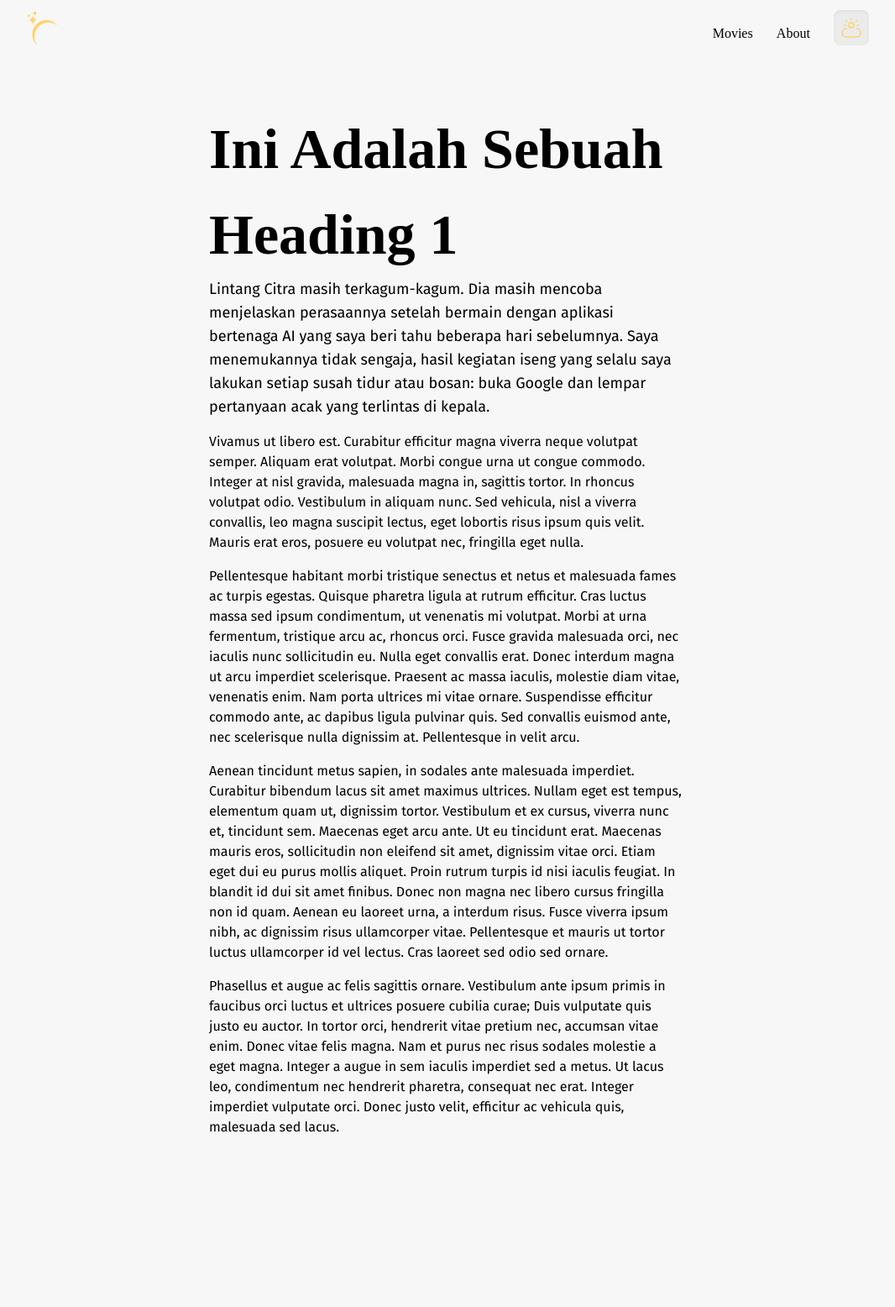
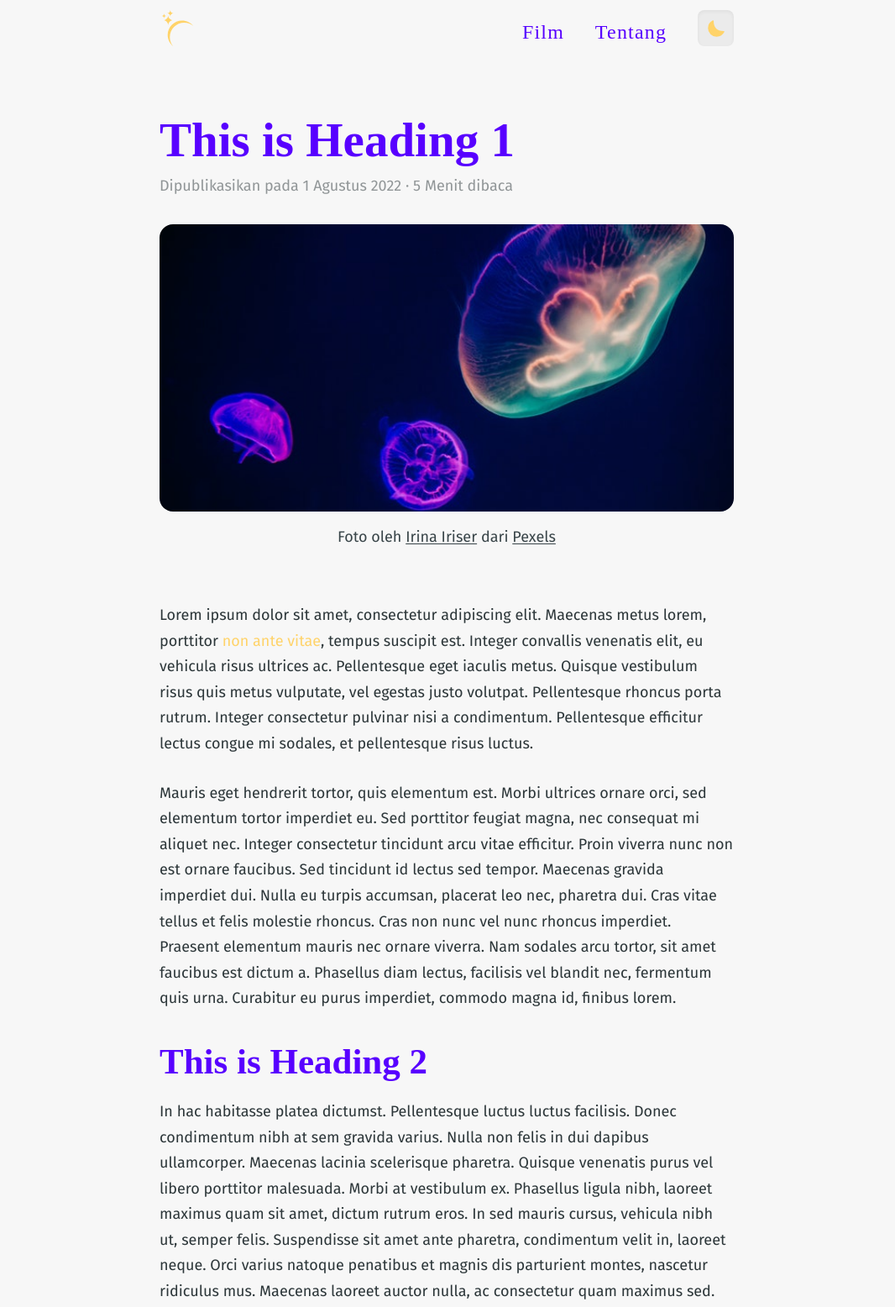
Before and after one commit to faisalm29/experimental-design, a website: page index.html in a window 1280 px wide. Shown: the part 20-1576 px from the top of the page at 84% size, without its empty margins (108-1174 px from the left). Before the commit the page ends 1430 px from the top, so only its background shows below. Drawn offline with Linux system fonts and the light colour scheme; a web font is replaced by a local one.

Commit message:
change style

```diff
--- a/index.html
+++ b/index.html
@@ -14,19 +14,29 @@
 
     <link rel="stylesheet" href="output.css" />
 
-    <title>Design Experiment</title>
+    <title>adaydreamer - blog</title>
   </head>
-  <body class="bg-[#F7F7F7]">
-    <nav class="py-8 sticky w-[1006px] mx-auto">
+  <body class="bg-white text-lg font-body text-black">
+    <!-- Navigation Start -->
+    <nav class="py-8 mb-[40px] max-w-[684px] md:mx-auto mx-4">
       <div class="flex justify-between items-center">
         <a href="/">
-          <img src="images/logo.svg" alt="logo" class="w-[42px] h-[42px]" />
+          <img src="images/logo.svg" class="w-[43px] h-[43px]" />
         </a>
+
         <div>
-          <a class="mr-6 font-heading" href="/">Movies</a>
-          <a class="mr-6 font-heading" href="/">About</a>
+          <a
+            href="/"
+            class="font-heading font-medium tracking-wider text-blue text-2xl mr-8"
+            >Film</a
+          >
+          <a
+            href="/"
+            class="font-heading font-medium tracking-wider text-blue text-2xl mr-8"
+            >Tentang</a
+          >
           <button
-            class="w-[42px] h-[42px] bg-[#EBEBEB] rounded-lg shadow-inner"
+            class="w-[43px] h-[43px] bg-darker-light shadow-inner rounded-lg"
           >
             <div class="flex justify-center items-center">
               <svg
@@ -34,47 +44,11 @@
                 height="24"
                 stroke-width="1.5"
                 viewBox="0 0 24 24"
-                fill="none"
+                fill="#FFD369"
                 xmlns="http://www.w3.org/2000/svg"
               >
                 <path
-                  d="M6 13C4.33333 13 1 14 1 18C1 22 4.33333 23 6 23H18C19.6667 23 23 22 23 18C23 14 19.6667 13 18 13"
-                  stroke="#FFD369"
-                  stroke-linecap="round"
-                  stroke-linejoin="round"
-                />
-                <path
-                  d="M12 12C13.6569 12 15 10.6569 15 9C15 7.34315 13.6569 6 12 6C10.3431 6 9 7.34315 9 9C9 10.6569 10.3431 12 12 12Z"
-                  stroke="#FFD369"
-                  stroke-linecap="round"
-                  stroke-linejoin="round"
-                />
-                <path
-                  d="M19 9L20 9"
-                  stroke="#FFD369"
-                  stroke-linecap="round"
-                  stroke-linejoin="round"
-                />
-                <path
-                  d="M12 2V1"
-                  stroke="#FFD369"
-                  stroke-linecap="round"
-                  stroke-linejoin="round"
-                />
-                <path
-                  d="M18.5 3.5L17.5 4.5"
-                  stroke="#FFD369"
-                  stroke-linecap="round"
-                  stroke-linejoin="round"
-                />
-                <path
-                  d="M5.5 3.5L6.5 4.5"
-                  stroke="#FFD369"
-                  stroke-linecap="round"
-                  stroke-linejoin="round"
-                />
-                <path
-                  d="M4 9L5 9"
+                  d="M3 11.5066C3 16.7497 7.25034 21 12.4934 21C16.2209 21 19.4466 18.8518 21 15.7259C12.4934 15.7259 8.27411 11.5066 8.27411 3C5.14821 4.55344 3 7.77915 3 11.5066Z"
                   stroke="#FFD369"
                   stroke-linecap="round"
                   stroke-linejoin="round"
@@ -85,81 +59,112 @@
         </div>
       </div>
     </nav>
+    <!-- Navigation end -->
 
-    <div
-      class="py-[40px] flex flex-row-reverse justify-center gap-[104px] relative items-start"
-    >
-      <nav class="w-[336px] sticky top-0 hidden">
-        <div class="mt-[100px] flex flex-col">
-          <p class="font-heading">Daftar Isi</p>
-          <a class="font-body">Introduction</a>
-          <a class="font-body">Expressions</a>
-          <a>Statements</a>
-          <a class="font-body pl-4">A Handy Trick</a>
-          <a class="font-body">Expressions as Statements</a>
-          <a class="font-body">Practical Implications in React</a>
-          <a class="font-body">In Summary</a>
-        </div>
-      </nav>
+    <!-- Article start -->
+    <article class="max-w-[684px] md:mx-auto mx-4">
+      <div class="mb-8">
+        <h1 class="text-[57px] font-heading text-blue font-bold leading-[80px]">
+          This is Heading 1
+        </h1>
+        <p class="opacity-50">
+          Dipublikasikan pada 1 Agustus 2022 · 5 Menit dibaca
+        </p>
+      </div>
 
-      <article class="w-[566px]">
-        <h1 class="text-[68px] font-bold font-heading">
-          Ini Adalah Sebuah Heading 1
-        </h1>
-        <p class="font-body mb-4 text-lg">
-          Lintang Citra masih terkagum-kagum. Dia masih mencoba menjelaskan
-          perasaannya setelah bermain dengan aplikasi bertenaga AI yang saya
-          beri tahu beberapa hari sebelumnya. Saya menemukannya tidak sengaja,
-          hasil kegiatan iseng yang selalu saya lakukan setiap susah tidur atau
-          bosan: buka Google dan lempar pertanyaan acak yang terlintas di
-          kepala.
+      <!-- Thumbnail start -->
+      <div class="mb-16">
+        <img
+          src="images/thumbnail.jpg"
+          class="rounded-2xl w-full h-auto max-h-[342px] object-cover mb-4"
+        />
+
+        <p class="text-center text-lighter-black font-light">
+          Foto oleh
+          <a
+            href="/"
+            class="hover:text-blue hover:font-medium underline underline-offset-2 hover:no-underline"
+            >Irina Iriser</a
+          >
+          dari
+          <a
+            href="/"
+            class="hover:text-blue hover:font-medium underline underline-offset-2 hover:no-underline"
+            >Pexels</a
+          >
         </p>
-        <p class="font-body leading-6 mb-4">
-          Vivamus ut libero est. Curabitur efficitur magna viverra neque
-          volutpat semper. Aliquam erat volutpat. Morbi congue urna ut congue
-          commodo. Integer at nisl gravida, malesuada magna in, sagittis tortor.
-          In rhoncus volutpat odio. Vestibulum in aliquam nunc. Sed vehicula,
-          nisl a viverra convallis, leo magna suscipit lectus, eget lobortis
-          risus ipsum quis velit. Mauris erat eros, posuere eu volutpat nec,
-          fringilla eget nulla.
+      </div>
+      <!-- Thumbnail end -->
+
+      <div>
+        <p class="leading-[1.7]">
+          Lorem ipsum dolor sit amet, consectetur adipiscing elit. Maecenas
+          metus lorem, porttitor
+          <span class="text-yellow">non ante vitae</span>, tempus suscipit est.
+          Integer convallis venenatis elit, eu vehicula risus ultrices ac.
+          Pellentesque eget iaculis metus. Quisque vestibulum risus quis metus
+          vulputate, vel egestas justo volutpat. Pellentesque rhoncus porta
+          rutrum. Integer consectetur pulvinar nisi a condimentum. Pellentesque
+          efficitur lectus congue mi sodales, et pellentesque risus luctus.
         </p>
-        <p class="leading-6 font-body mb-4">
-          Pellentesque habitant morbi tristique senectus et netus et malesuada
-          fames ac turpis egestas. Quisque pharetra ligula at rutrum efficitur.
-          Cras luctus massa sed ipsum condimentum, ut venenatis mi volutpat.
-          Morbi at urna fermentum, tristique arcu ac, rhoncus orci. Fusce
-          gravida malesuada orci, nec iaculis nunc sollicitudin eu. Nulla eget
-          convallis erat. Donec interdum magna ut arcu imperdiet scelerisque.
-          Praesent ac massa iaculis, molestie diam vitae, venenatis enim. Nam
-          porta ultrices mi vitae ornare. Suspendisse efficitur commodo ante, ac
-          dapibus ligula pulvinar quis. Sed convallis euismod ante, nec
-          scelerisque nulla dignissim at. Pellentesque in velit arcu.
+        <br />
+        <p class="mb-8 leading-[1.7]">
+          Mauris eget hendrerit tortor, quis elementum est. Morbi ultrices
+          ornare orci, sed elementum tortor imperdiet eu. Sed porttitor feugiat
+          magna, nec consequat mi aliquet nec. Integer consectetur tincidunt
+          arcu vitae efficitur. Proin viverra nunc non est ornare faucibus. Sed
+          tincidunt id lectus sed tempor. Maecenas gravida imperdiet dui. Nulla
+          eu turpis accumsan, placerat leo nec, pharetra dui. Cras vitae tellus
+          et felis molestie rhoncus. Cras non nunc vel nunc rhoncus imperdiet.
+          Praesent elementum mauris nec ornare viverra. Nam sodales arcu tortor,
+          sit amet faucibus est dictum a. Phasellus diam lectus, facilisis vel
+          blandit nec, fermentum quis urna. Curabitur eu purus imperdiet,
+          commodo magna id, finibus lorem.
         </p>
-        <p class="leading-6 font-body mb-4">
-          Aenean tincidunt metus sapien, in sodales ante malesuada imperdiet.
-          Curabitur bibendum lacus sit amet maximus ultrices. Nullam eget est
-          tempus, elementum quam ut, dignissim tortor. Vestibulum et ex cursus,
-          viverra nunc et, tincidunt sem. Maecenas eget arcu ante. Ut eu
-          tincidunt erat. Maecenas mauris eros, sollicitudin non eleifend sit
-          amet, dignissim vitae orci. Etiam eget dui eu purus mollis aliquet.
-          Proin rutrum turpis id nisi iaculis feugiat. In blandit id dui sit
-          amet finibus. Donec non magna nec libero cursus fringilla non id quam.
-          Aenean eu laoreet urna, a interdum risus. Fusce viverra ipsum nibh, ac
-          dignissim risus ullamcorper vitae. Pellentesque et mauris ut tortor
-          luctus ullamcorper id vel lectus. Cras laoreet sed odio sed ornare.
+        <h2
+          class="font-heading font-bold text-[43px] leading-[56px] mb-4 text-blue"
+        >
+          This is Heading 2
+        </h2>
+        <p class="leading-[1.7]">
+          In hac habitasse platea dictumst. Pellentesque luctus luctus
+          facilisis. Donec condimentum nibh at sem gravida varius. Nulla non
+          felis in dui dapibus ullamcorper. Maecenas lacinia scelerisque
+          pharetra. Quisque venenatis purus vel libero porttitor malesuada.
+          Morbi at vestibulum ex. Phasellus ligula nibh, laoreet maximus quam
+          sit amet, dictum rutrum eros. In sed mauris cursus, vehicula nibh ut,
+          semper felis. Suspendisse sit amet ante pharetra, condimentum velit
+          in, laoreet neque. Orci varius natoque penatibus et magnis dis
+          parturient montes, nascetur ridiculus mus. Maecenas laoreet auctor
+          nulla, ac consectetur quam maximus sed.
         </p>
-        <p class="leading-6 font-body mb-4">
-          Phasellus et augue ac felis sagittis ornare. Vestibulum ante ipsum
-          primis in faucibus orci luctus et ultrices posuere cubilia curae; Duis
-          vulputate quis justo eu auctor. In tortor orci, hendrerit vitae
-          pretium nec, accumsan vitae enim. Donec vitae felis magna. Nam et
-          purus nec risus sodales molestie a eget magna. Integer a augue in sem
-          iaculis imperdiet sed a metus. Ut lacus leo, condimentum nec hendrerit
-          pharetra, consequat nec erat. Integer imperdiet vulputate orci. Donec
-          justo velit, efficitur ac vehicula quis, malesuada sed lacus.
+        <br />
+        <p class="leading-[1.7] mb-8">
+          Ut nec bibendum nisl. Nunc congue molestie sapien vitae bibendum. In
+          dapibus tortor at sapien sagittis blandit. Praesent ligula sapien,
+          eleifend in elit vitae, tristique euismod sem. Nulla faucibus erat
+          quis neque pellentesque, sed mattis ipsum bibendum. Donec non tortor
+          tincidunt, varius lacus id, faucibus quam. Integer fermentum eu odio
+          eget mattis.
         </p>
-      </article>
-    </div>
+        <h3
+          class="font-bold font-heading text-[32px] leading-10 mb-4 text-blue"
+        >
+          This is Heading 3
+        </h3>
+        <p class="leading-[1.7]">
+          Proin eu risus facilisis, finibus diam eu, semper diam. Vivamus
+          dictum, est ut varius lobortis, lacus urna convallis nibh, vel tempus
+          felis augue in magna. Phasellus pretium felis odio. Suspendisse
+          potenti. Praesent id ligula vel eros accumsan scelerisque vitae sit
+          amet erat. Vivamus non elit fringilla, suscipit nisl tincidunt,
+          placerat lacus. Sed eget dolor gravida, ornare erat sed, vestibulum
+          turpis. Ut sagittis hendrerit eleifend. Aenean sodales mi at mauris
+          volutpat suscipit. Aliquam tincidunt nisi in nibh varius mattis.
+        </p>
+      </div>
+    </article>
+    <!-- Article end -->
 
     <script src="script.js"></script>
   </body>
--- a/tailwind.config.js
+++ b/tailwind.config.js
@@ -6,6 +6,14 @@ module.exports = {
       heading: ["Eczar", "serif"],
       body: ["Fira Sans", "sans-serif"],
     },
+    colors: {
+      black: "#2C3639",
+      "lighter-black": "#384448",
+      white: "#F7F7F7",
+      "darker-light": "#EBEBEB",
+      blue: "#5800FF",
+      yellow: "#FFD369",
+    },
     extend: {},
   },
   plugins: [],
```
Also changed, not shown: images/thumbnail.jpg (added), output.css.
